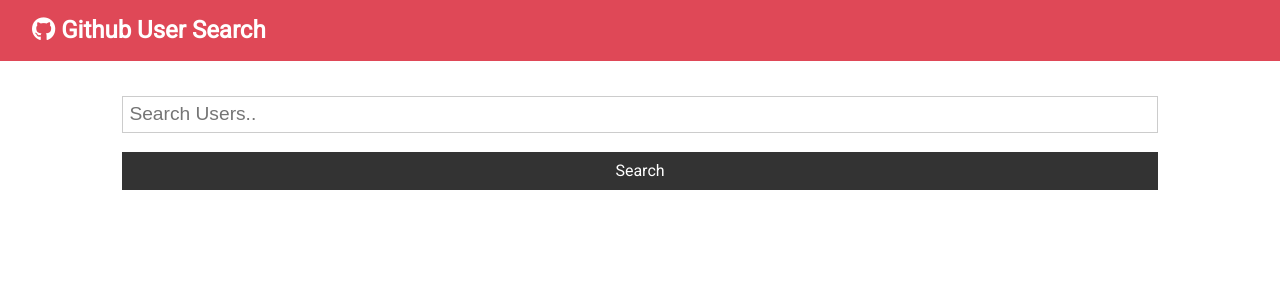
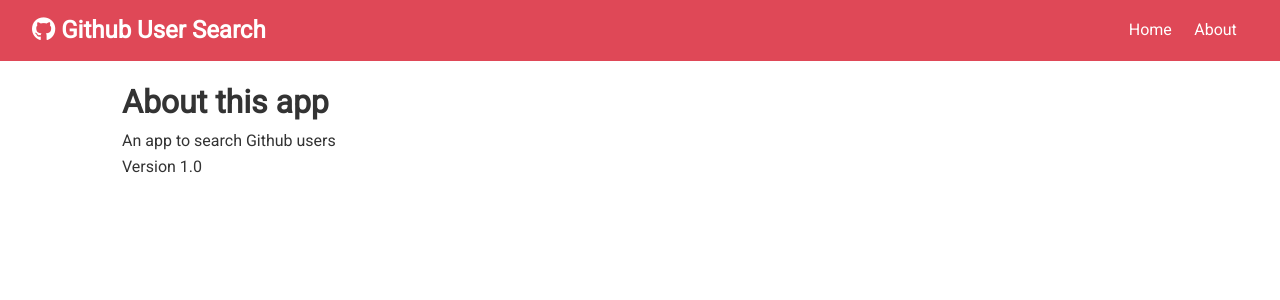
Before and after one commit to adriancommits/github-user-search, a React (Create React App) app: page /about in a window 1280 px wide. Shown: the top 300 px of the page. Built offline with nearby package versions, Linux system fonts and the light colour scheme.

Commit message:
added about page and router to switch between pages

```diff
--- a/package.json
+++ b/package.json
@@ -9,6 +9,7 @@
     "axios": "^0.19.2",
     "react": "^16.13.1",
     "react-dom": "^16.13.1",
+    "react-router-dom": "^5.1.2",
     "react-scripts": "3.4.1"
   },
   "scripts": {
--- a/src/App.js
+++ b/src/App.js
@@ -1,9 +1,11 @@
-import React, { Component } from "react";
+import React, { Component, Fragment } from "react";
+import { BrowserRouter as Router, Switch, Route } from "react-router-dom";
 import "./App.css";
 import Navbar from "./components/layout/Navbar";
 import Users from "./components/users/Users";
 import Search from "./components/users/Search";
 import Alert from "./components/layout/Alert";
+import About from "./components/pages/About";
 import axios from "axios";
 
 class App extends Component {
@@ -40,10 +42,17 @@
     const { alert, users, loading } = this.state;
 
     return (
+      <Router>
         <div className="App">
-        <Navbar></Navbar>
+          <Navbar />
           <div className="container">
             <Alert alert={alert}></Alert>
+            <Switch>
+              <Route
+                exact
+                path="/"
+                render={(props) => (
+                  <Fragment>
                     <Search
                       searchUsers={this.searchUsers}
                       clearUsers={this.clearUsers}
@@ -51,8 +60,14 @@
                       showClear={users.length > 0 ? true : false}
                     />
                     <Users loading={loading} users={users}></Users>
+                  </Fragment>
+                )}
+              />
+              <Route exact path="/about" component={About} />
+            </Switch>
           </div>
         </div>
+      </Router>
     );
   }
 }
--- a/src/components/layout/Alert.js
+++ b/src/components/layout/Alert.js
@@ -3,7 +3,7 @@
 const Alert = ({ alert }) => {
   return (
     alert !== null && (
-      <div className={`alrt alert-${alert.type}`}>
+      <div className={`alert alert-${alert.type}`}>
         <i className="fas fa-info-circle" /> {alert.msg}
       </div>
     )
--- a/src/components/layout/Navbar.js
+++ b/src/components/layout/Navbar.js
@@ -1,5 +1,6 @@
 import React from "react";
 import PropTypes from "prop-types";
+import { Link } from "react-router-dom";
 
 const Navbar = ({ icon, title }) => {
   return (
@@ -7,6 +8,14 @@
       <h1>
         <i className={icon} /> {title}
       </h1>
+      <ul>
+        <li>
+          <Link to="/">Home</Link>
+        </li>
+        <li>
+          <Link to="/about">About </Link>
+        </li>
+      </ul>
     </nav>
   );
 };
--- /dev/null
+++ b/src/components/pages/About.js
@@ -0,0 +1,13 @@
+import React from "react";
+
+const About = () => {
+  return (
+    <>
+      <h1>About this app</h1>
+      <p>An app to search Github users</p>
+      <p>Version 1.0</p>
+    </>
+  );
+};
+
+export default About;
```
Also changed, not shown: 1 other file (tests, documents, lock files or other folders). Lines whose indentation alone changed are shown as unchanged.
